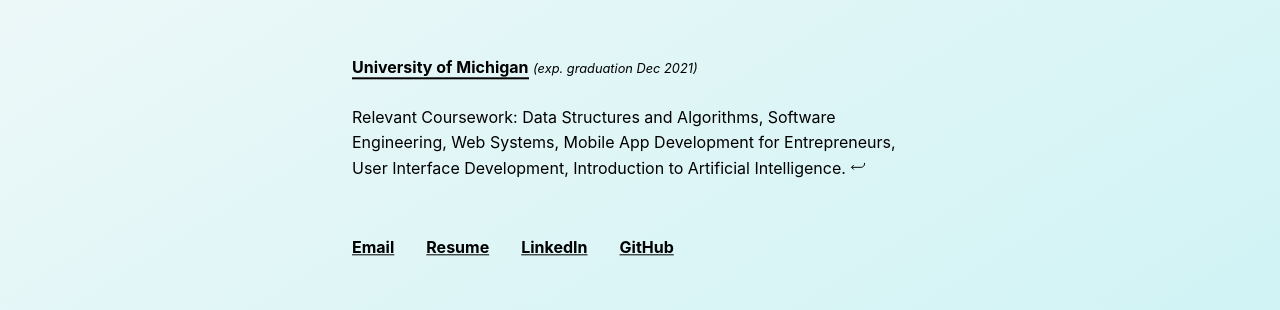
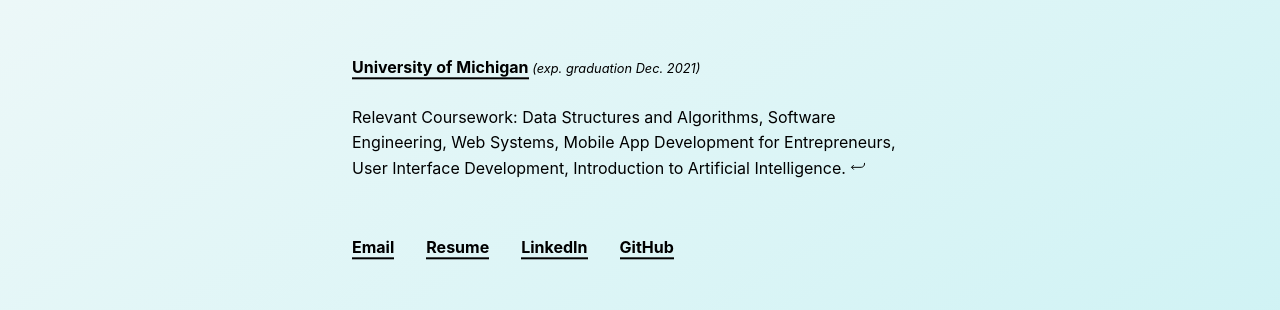
Before and after one commit to timjwkim/Personal-Website, a React (Create React App) app: page / in a window 1280 px wide. Both pictures are taken after a click on the element "University of Michigan". Shown: the part 313-623 px from the top of the page. Built offline with nearby package versions, Linux system fonts and the light colour scheme.

Commit message:
added links, cleaned up link styling

```diff
--- a/src/Main/Main.css
+++ b/src/Main/Main.css
@@ -10,6 +10,13 @@
 }
 
 .Main-link {
+  border-bottom: 2px solid black;
+}
+
+.Main-text a {
+  font-weight: bold;
+  color: black;
+  text-decoration: none;
   border-bottom: 2px solid black;
 }
 
--- a/src/Main/Main.js
+++ b/src/Main/Main.js
@@ -29,7 +29,10 @@
     return (
       <div className="Main">
         <div className="Main-text">
-          <b className="Main-link">University of Michigan</b> <span><i>(exp. graduation Dec 2021)</i></span>
+          <a href="https://umich.edu" target="_blank" rel="noreferrer">
+            University of Michigan
+          </a>
+          <span> <i>(exp. graduation Dec. 2021)</i></span>
         </div>
         <div className="Main-sub">
           Relevant Coursework: Data Structures and Algorithms, Software
@@ -44,7 +47,10 @@
     return (
       <div className="Main">
         <div className="Main-text">
-          <b className="Main-link">University of Michigan ITS</b> <span><i>(Nov. 2019 - Present)</i></span>
+          <a href="https://its.umich.edu" target="_blank" rel="noreferrer">
+            University of Michigan ITS
+          </a>
+          <span> <i>(Nov. 2019 - Present)</i></span>
         </div>
         <div className="Main-sub">
           Provide technical support to customers and perform maintenance to network
@@ -59,7 +65,10 @@
     return (
       <div className="Main">
         <div className="Main-text">
-          <b className="Main-link">Expedia Group</b> <span><i>(Summer 2021)</i></span>
+          <a href="https://www.expediagroup.com/" target="_blank" rel="noreferrer">
+            Expedia Group
+          </a>
+          <span> <i>(Summer 2021)</i></span>
         </div>
         <div className="Main-sub">
           Built the <b><i>Datahub Health Dashboard</i></b> using React, ES, and
--- a/src/Nav/Nav.css
+++ b/src/Nav/Nav.css
@@ -12,4 +12,6 @@
 .Nav-link a {
   font-weight: bold;
   color: black;
+  text-decoration: none;
+  border-bottom: 2px solid black;
 }
```
